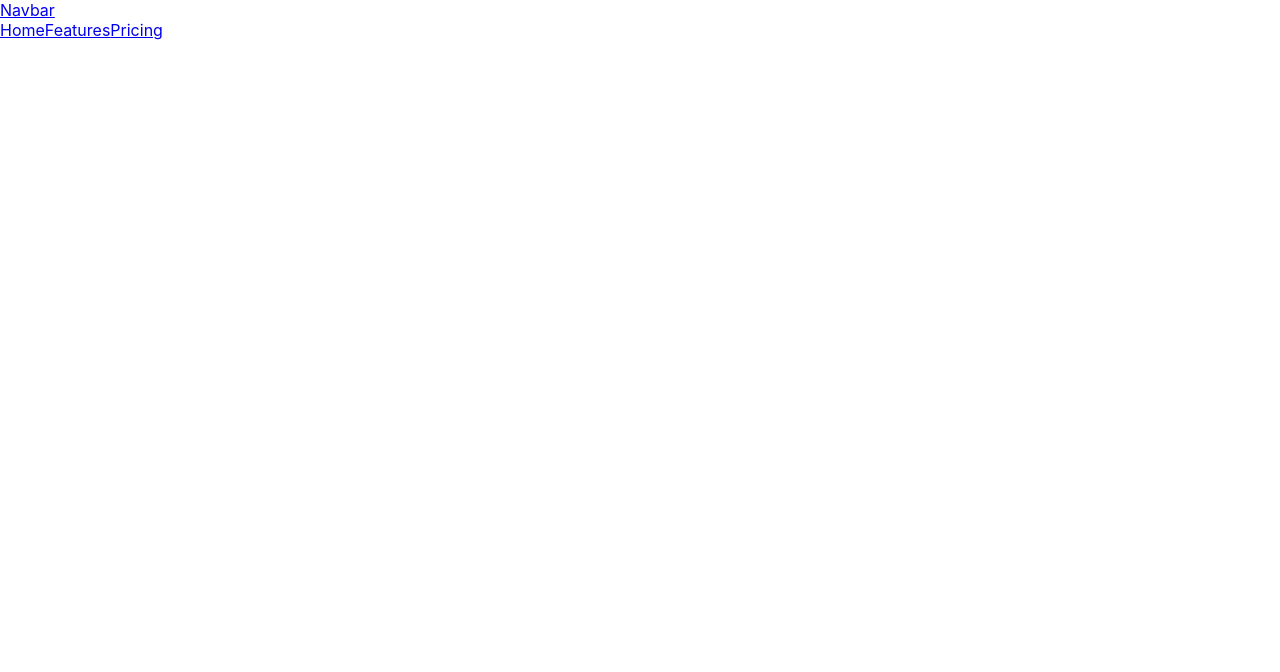
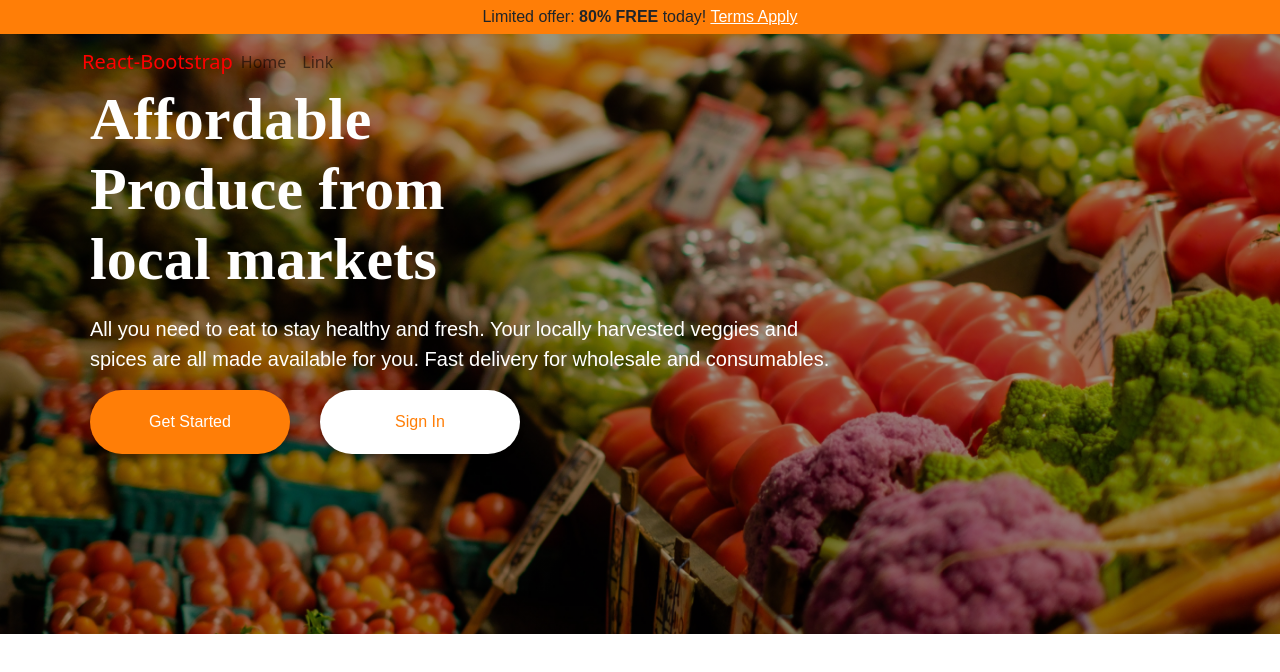
Before and after one commit to codeHokage1/group3-eCommerce, a React (Create React App) app in the folder e-commerce/: page / in a window 1280 px wide. Shown: the top 672 px of the page. Built offline with nearby package versions, Linux system fonts and the light colour scheme.

Commit message:
Create hero section

```diff
--- a/e-commerce/src/App.css
+++ b/e-commerce/src/App.css
@@ -19,6 +19,13 @@ body{
 }
 .bonus-top a{
     color: white;
+}
+.navbar-container{
+    display: flex;
+}
+.navbar-brand{
+    margin-right: auto !important;
+    color: red !important;
 }
 .hero{
     /* background-image: linear-gradient(to right, rgba(0, 0, 0, 0.8), rgba(233, 226, 226, 0)) ,url("../src/images/hero.png");
--- a/e-commerce/src/App.js
+++ b/e-commerce/src/App.js
@@ -1,4 +1,5 @@
 import './App.css';
+import 'bootstrap/dist/css/bootstrap.min.css';
 import BonusTop from './components/BonusTop';
 import NavAndHero from './components/NavAndHero';
 import NavBar from './components/NavBar';
@@ -6,9 +7,8 @@ import NavBar from './components/NavBar';
 function App() {
   return (
     <div>
-      {/* <BonusTop /> */}
-      <NavBar />
-      {/* <NavAndHero />       */}
+      <BonusTop />
+      <NavAndHero />
     </div>
   );
 }
--- a/e-commerce/src/components/NavAndHero.jsx
+++ b/e-commerce/src/components/NavAndHero.jsx
@@ -1,13 +1,11 @@
 import React from 'react';
-import Container from 'react-bootstrap/Container';
-import Nav from 'react-bootstrap/Nav';
-import Navbar from 'react-bootstrap/Navbar';
-import NavDropdown from 'react-bootstrap/NavDropdown';
+import NavBar from './NavBar';
 
 const NavAndHero = () => {
   return (
     <div>
       <div className='hero'>
+        <NavBar />
         <section className='hero-content'>
           <h1>Affordable <br /> Produce from <br /> local markets</h1>
           <p>
--- a/e-commerce/src/components/NavBar.jsx
+++ b/e-commerce/src/components/NavBar.jsx
@@ -1,20 +1,28 @@
+import React from 'react';
 import Container from 'react-bootstrap/Container';
 import Nav from 'react-bootstrap/Nav';
 import Navbar from 'react-bootstrap/Navbar';
+import NavDropdown from 'react-bootstrap/NavDropdown';
 
-function NavBar() {
+
+
+const NavBar = () => {
   return (
-    <Navbar bg="primary" variant="dark">
-        <Container>
-          <Navbar.Brand href="#home">Navbar</Navbar.Brand>
-          <Nav className="me-auto">
+      <div>
+        <Navbar expand="lg" >
+      <Container >
+        <Navbar.Brand href="#home" className='navbar-brand'>React-Bootstrap</Navbar.Brand>
+        <Navbar.Toggle aria-controls="basic-navbar-nav" />
+        <Navbar.Collapse id="basic-navbar-nav">
+          <Nav className="me-right">
             <Nav.Link href="#home">Home</Nav.Link>
-            <Nav.Link href="#features">Features</Nav.Link>
-            <Nav.Link href="#pricing">Pricing</Nav.Link>
+            <Nav.Link href="#link">Link</Nav.Link>
           </Nav>
-        </Container>
+        </Navbar.Collapse>
+      </Container>
     </Navbar>
-  );
+    </div>
+  )
 }
 
 export default NavBar;
```
